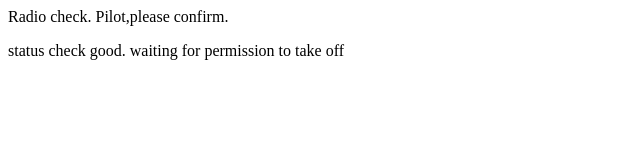
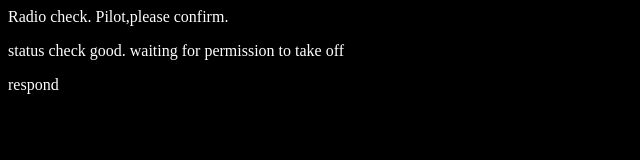
Before and after one commit to ramya4792/communication-log, a plain HTML site: page index.html in a window 1280 px wide. Shown: the whole page, without its empty margins (0-640 px from the left). Drawn offline with Linux system fonts and the light colour scheme.

Commit message:
Added style.css

```diff
--- a/index.html
+++ b/index.html
@@ -1,6 +1,10 @@
 <html>
-<body>
-	<p>Radio check. Pilot,please confirm.</p>
-	<p>status check good. waiting for permission to take off</p>
-</body>
+	<head>
+		<link rel="stylesheet" type="text/css" href="style.css">
+	</head>
+	<body>
+		<p>Radio check. Pilot,please confirm.</p>
+		<p>status check good. waiting for permission to take off</p>
+		<p>respond</p>
+	</body>
 </html>
--- /dev/null
+++ b/style.css
@@ -0,0 +1,4 @@
+body {
+   color: white;
+   background-color: black;
+}
```
